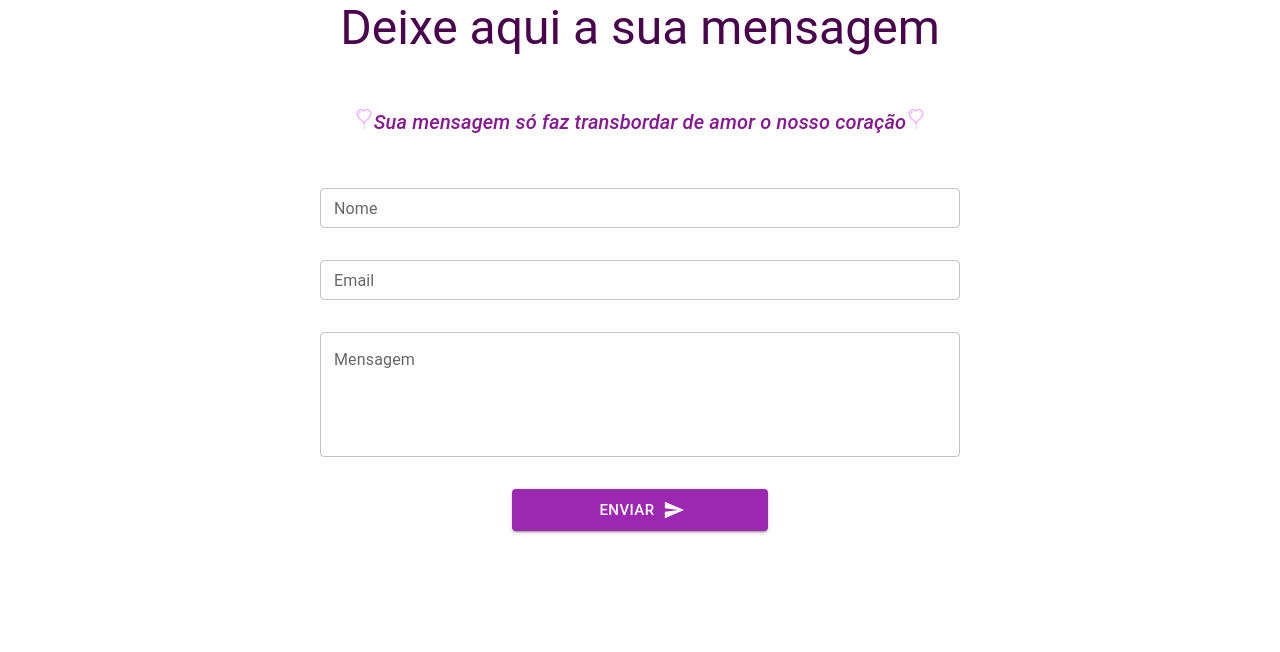
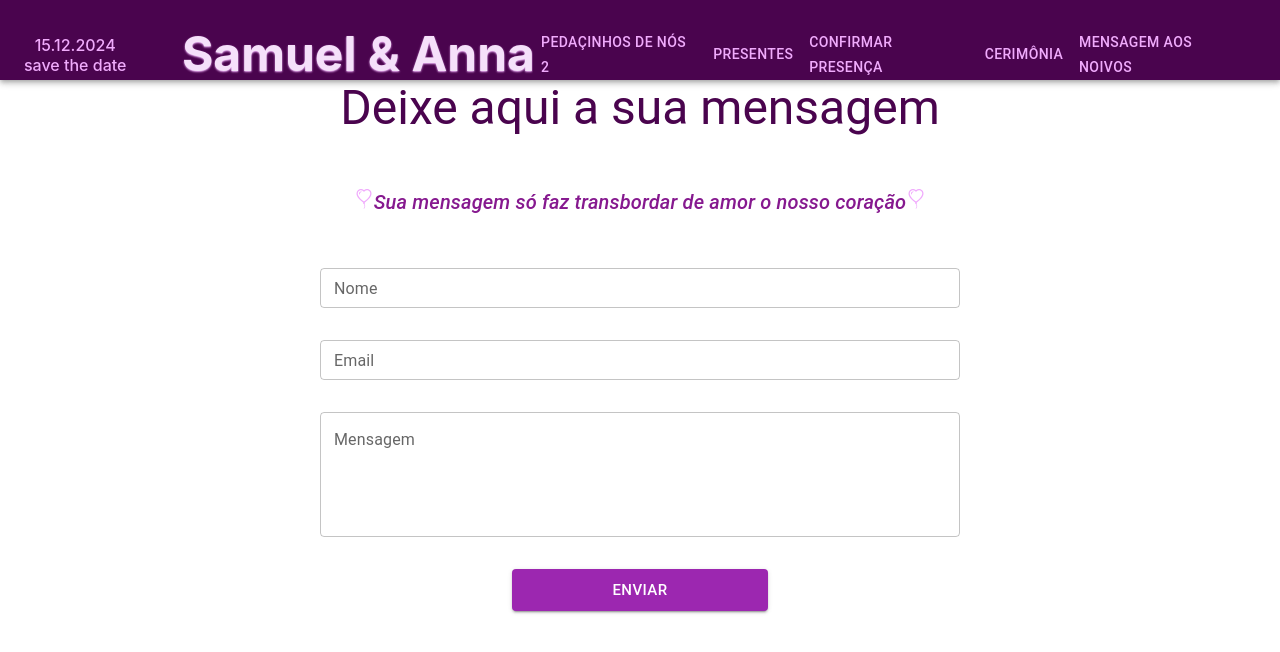
Before and after one commit to UrsulaBabeto/sam, a React (Vite) app: page /mensagem-noivos in a window 1280 px wide. Shown: the top 652 px of the page. Built offline with nearby package versions, Linux system fonts and the light colour scheme.

Commit message:
alterações

```diff
--- a/package.json
+++ b/package.json
@@ -16,7 +16,8 @@
     "@mui/system": "^5.15.9",
     "react": "^18.2.0",
     "react-dom": "^18.2.0",
-    "react-icons": "^5.0.1"
+    "react-icons": "^5.0.1",
+    "react-router-dom": "^6.22.3"
   },
   "devDependencies": {
     "@types/react": "^18.2.55",
--- a/src/App.jsx
+++ b/src/App.jsx
@@ -7,6 +7,7 @@ import ConfirmarPresença from "./pages/confirmarPresenca";
 
 import ListaPresentes from "./pages/listaPresentes";
 import Cart from "./pages/cart";
+import ConfirmarPresenca from "./pages/confirmarPresenca";
 
 function App() {
   return (
@@ -14,11 +15,11 @@ function App() {
       <Router>
         <Routes>
           <Route path="/" element={<Home />} />
-          <Route path="confirmar-presença" element={<ConfirmarPresença />} />
-          <Route path="lista-presentes" element={<ListaPresentes />} />
-          <Route path="mensagem-noivos" element={<MensagemNoivos />} />
-          <Route path="cerimonia" element={<Cerimonia />} />
-          <Route path="sobre-nos" element={<SobreNos />} />
+          <Route path="/confirmar-presenca" element={<ConfirmarPresenca />} />
+          <Route path="/lista-presentes" element={<ListaPresentes />} />
+          <Route path="/mensagem-noivos" element={<MensagemNoivos />} />
+          <Route path="/cerimonia" element={<Cerimonia />} />
+          <Route path="/sobre-nos" element={<SobreNos />} />
           {/*   <Route path="carrinho" element={<Cart />} /> */}
         </Routes>
       </Router>
--- a/src/components/Navbar.jsx
+++ b/src/components/Navbar.jsx
@@ -10,8 +10,8 @@ import {
   Container,
   Button,
   MenuItem,
-} from "@mui/material/Box";
-import { useHistory } from "react-router-dom";
+} from "@mui/material";
+import { Link } from "react-router-dom";
 
 const pages = [
   {
@@ -24,7 +24,7 @@ const pages = [
   },
   {
     page: "Confirmar presença",
-    link: "/confirmar-presença",
+    link: "/confirmar-presenca",
   },
   {
     page: "Cerimônia",
@@ -37,7 +37,6 @@ const pages = [
 ];
 
 function Navbar() {
-  const history = useHistory();
   const [anchorElNav, setAnchorElNav] = React.useState(null);
   const [anchorElUser, setAnchorElUser] = React.useState(null);
 
@@ -45,9 +44,7 @@ function Navbar() {
     setAnchorElNav(event.currentTarget);
   };
 
-  const handleCloseNavMenu = (link) => {
-    history.push(link);
-
+  const handleCloseNavMenu = () => {
     setAnchorElNav(null);
   };
 
@@ -63,7 +60,7 @@ function Navbar() {
         height: "80px",
       }}
     >
-      <Container maxWidth="xl">
+      <Container maxWidth="xl" >
         <Toolbar disableGutters>
           <Typography
             variant="span"
@@ -84,16 +81,17 @@ function Navbar() {
           <Typography
             variant="h3"
             noWrap
-            component="a"
-            href="#"
+            component={Link}
+            to="/"
              sx={{
-              ml: 20,
+              ml:5,
               display: { xs: "none", md: "flex" },
+              textAlign:"center",
               fontFamily: "inter",
               fontWeight: 700,
-              color: "#fdf4ff",
+              color: "#f5e0fa",
               textDecoration: "none",
-              textShadow: "0 .5px 2px #475569",
+              textShadow: "0 .5px 2px #eeb3f8",
             }}
           >
             Samuel & Anna
@@ -105,7 +103,7 @@ function Navbar() {
               aria-controls="menu-appbar"
               aria-haspopup="true"
               onClick={handleOpenNavMenu}
-              color="#64748b"
+              sx={{color:"#d946ef",mt:2,}}
             >
               <MenuIcon />
             </IconButton>
@@ -113,13 +111,13 @@ function Navbar() {
               id="menu-appbar"
               anchorEl={anchorElNav}
               anchorOrigin={{
-                vertical: "bottom",
-                horizontal: "left",
+                vertical: "center",
+                horizontal: "center",
               }}
               keepMounted
               transformOrigin={{
-                vertical: "top",
-                horizontal: "left",
+                vertical: "center",
+                horizontal: "center",
               }}
               open={Boolean(anchorElNav)}
               onClose={handleCloseNavMenu}
@@ -128,28 +126,29 @@ function Navbar() {
               }}
             >
               {pages.map((page) => (
-                <MenuItem key={page} onClick={handleCloseNavMenu}>
-                  <Typography textAlign="center" sx={{ color: "#334155" }}>
-                    {page}
+                <MenuItem key={page.link} onClick={handleCloseNavMenu}>
+                  <Link to={page.link} style={{ textDecoration: "none" }}>
+                    <Typography textAlign="center" sx={{ color: "#d946ef",  }}>
+                      {page.page}
                     </Typography>
+                  </Link>
                 </MenuItem>
               ))}
             </Menu>
           </Box>
 
           <Typography
-            variant="h5"
+            variant="h4"
             noWrap
-            component="a"
-            href="/"
+            component={Link}
+            to="/"
             sx={{
-              mr: 2,
               display: { xs: "flex", md: "none" },
               flexGrow: 1,
+              mt:2,
               fontFamily: "inter",
               fontWeight: 700,
-              letterSpacing: ".08rem",
-              color: "#fdf4ff",
+              color: "#f5e0fa",
               textDecoration: "none",
               textShadow: "1px 1.5px 4px #d946ef",
             }}
@@ -167,11 +166,13 @@ function Navbar() {
           >
             {pages.map((page) => (
               <Button
-                key={page}
+                key={page.page}
+                component={Link}
+                to={page.link}
                 onClick={handleCloseNavMenu}
-                sx={{ my: 2, color: "#f0abfc" }}
+                sx={{ my: 3, color: "#f0abfc" }}
               >
-                {page}
+                {page.page}
               </Button>
             ))}
           </Box>
@@ -193,8 +194,10 @@ function Navbar() {
               onClose={handleCloseUserMenu}
             >
               {pages.map((page) => (
-                <MenuItem key={page} onClick={handleCloseUserMenu(page.link)}>
+                <MenuItem key={page.page} onClick={handleCloseUserMenu}>
+                  <Link to={page.link} style={{ textDecoration: "none" }}>
                     <Typography textAlign="center">{page.page}</Typography>
+                  </Link>
                 </MenuItem>
               ))}
             </Menu>
@@ -204,4 +207,5 @@ function Navbar() {
     </AppBar>
   );
 }
+
 export default Navbar;
--- a/src/pages/cerimonia.jsx
+++ b/src/pages/cerimonia.jsx
@@ -5,9 +5,11 @@ import CardContent from "@mui/material/CardContent";
 import CardMedia from "@mui/material/CardMedia";
 import Typography from "@mui/material/Typography";
 import { Container, Link } from "@mui/material";
+import Navbar from "../components/Navbar";
 function Cerimonia() {
   return (
     <>
+    <Navbar/>
      <Typography
           sx={{ color: "#4a044e",textAlign:"center", margin:"50px 0" }}
           gutterBottom
@@ -18,8 +20,8 @@ function Cerimonia() {
       </Typography>
       <Container
         sx={{
-           margin:"0 auto 30px auto",
-          display:{ xs:"block", md:"flex"},
+          display:"flex",
+          flexDirection:{ xs:"column", md:"row"},
           justifyContent: {xs:"center", md:"space-evenly"},
           alignItems: "center",
         }}
--- a/src/pages/confirmarPresenca.jsx
+++ b/src/pages/confirmarPresenca.jsx
@@ -10,10 +10,12 @@ import {
 } from "@mui/material";
 import CheckIcon from "@mui/icons-material/Check";
 import CancelIcon from "@mui/icons-material/Cancel";
+import Navbar from "../components/Navbar";
 
-function ConfirmarPresença() {
+function ConfirmarPresenca() {
   return (
     <>
+    <Navbar/>
       <Typography
         sx={{ color: "#4a044e", textAlign: "center", margin: "50px 0" }}
         gutterBottom
@@ -102,4 +104,4 @@ function ConfirmarPresença() {
   );
 }
 
-export default ConfirmarPresença;
+export default ConfirmarPresenca;
--- a/src/pages/mainPage.jsx
+++ b/src/pages/mainPage.jsx
@@ -1,10 +1,10 @@
 import { Typography } from "@mui/material";
-import Navbar from "../components/Navbar";
+ import Navbar from "../components/Navbar";
 import { BsBalloonHeart } from "react-icons/bs";
 function Home() {
   return (
     <>
-      <Navbar />
+     <Navbar />
       <div>
         <img src="./aliancas.jpg" style={{ width: "100%" }} alt="" />
       </div>
@@ -16,7 +16,6 @@ function Home() {
           alignItems: "center",
           fontFamily: "inter",
           margin: "20px",
-          display: "flex",
           flexDirection: "column",
           gap: "20px",
           color: "#4a044e",
@@ -28,10 +27,10 @@ function Home() {
           variant="h2"
           component="div"
         >
-          Sejam Bem-vindos ao nosso site
+          Bem-vindos
         </Typography>
         <Typography
-          sx={{ color: "#86198f", fontStyle: "italic" }}
+          sx={{ color: "#86198f", fontStyle: "italic", textAlign:"center" }}
           variant="h6"
           component="div"
         >
--- a/src/pages/msgnoivos.jsx
+++ b/src/pages/msgnoivos.jsx
@@ -1,10 +1,11 @@
 import { Button, FormControl, Stack, TextField, Typography } from "@mui/material";
-import SendIcon from "@mui/icons-material/Send";
+/* fIconz */
 import { BsBalloonHeart } from "react-icons/bs";
+import Navbar from "../components/Navbar";
 function MensagemNoivos() {
   return (
     <>
-
+    <Navbar/>
      <Typography
           sx={{ color: "#4a044e", textAlign:"center" }}
           gutterBottom
@@ -56,7 +57,7 @@ function MensagemNoivos() {
             size="large"
             sx={{width: {
               xs: "100%", md:"40%"},alignSelf:"center"}}
-            endIcon={<SendIcon />}
+            /* endIcon={<SendIcon />} */
           >
             Enviar
           </Button>
--- a/src/pages/sobreNos.jsx
+++ b/src/pages/sobreNos.jsx
@@ -2,10 +2,12 @@ import * as React from "react";
 import ImageList from "@mui/material/ImageList";
 import ImageListItem from "@mui/material/ImageListItem";
 import { Container, Typography } from "@mui/material";
+import Navbar from "../components/Navbar";
 
 function SobreNos() {
   return (
     <>
+    <Navbar/>
       <div
         style={{
           display: "flex",
```
Also changed, not shown: src/pages/cart.jsx (+13 -9 lines), src/pages/listaPresentes.jsx (+21 -9 lines), 2 other files (tests, documents, lock files or other folders). Lines whose indentation alone changed are shown as unchanged.
